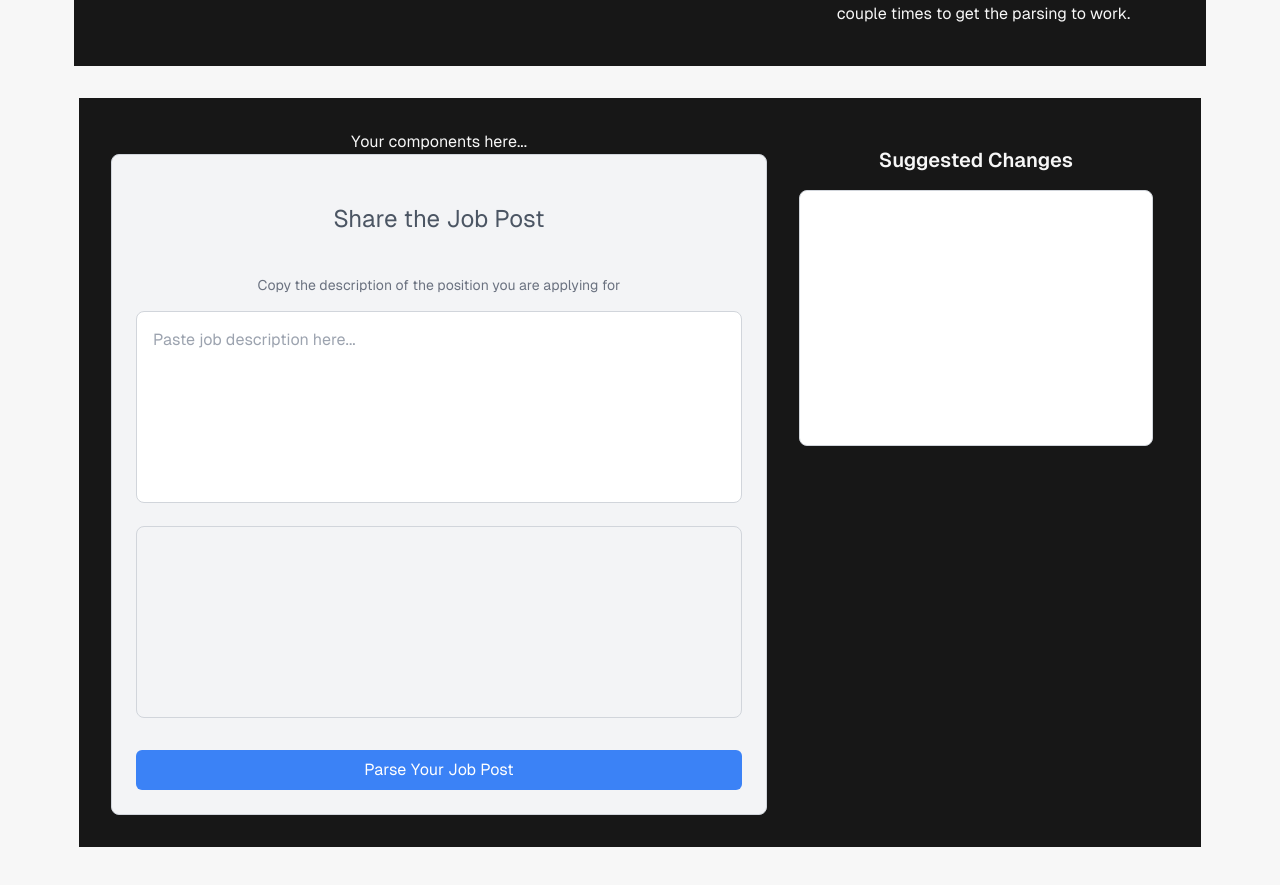
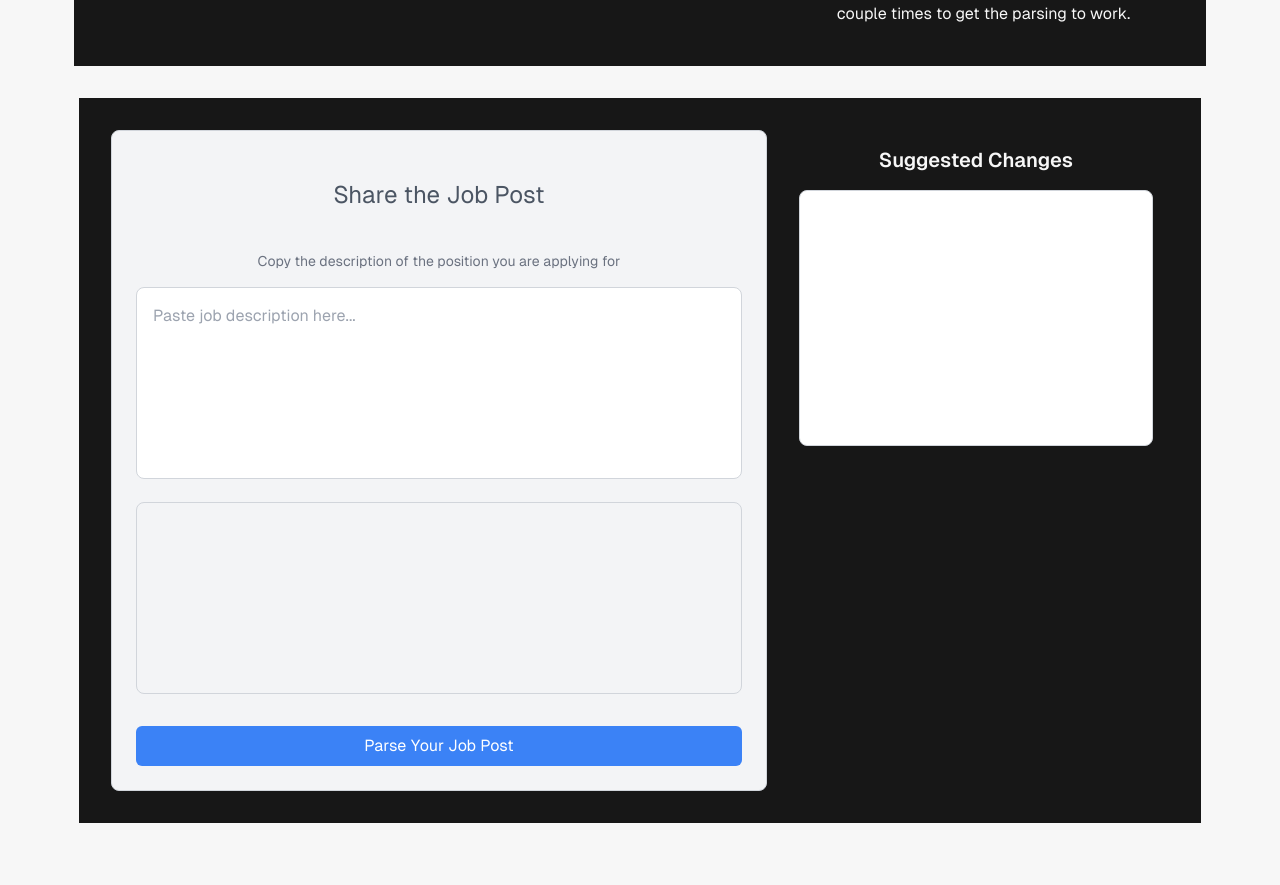
Before and after one commit to gino23odar/ATS-evaluator-Frontend, a Next.js app: page / in a window 1280 px wide. Shown: the part 847-1732 px from the top of the page. Built offline with nearby package versions, Linux system fonts and the light colour scheme.

Commit message:
fix: modified adupload loading p tag

```diff
--- a/src/components/AdUpload.tsx
+++ b/src/components/AdUpload.tsx
@@ -72,11 +72,7 @@ const AdUpload: React.FC<AdUploadProps> = ({ resumeInfo }) => {
     <div className="ad-upload flex flex-col md:flex-row p-6">
 
       <div className="ad-section w-full md:w-[72vw] p-2">
-        {loading ? (
-            <p className="loading-text">Loading...</p>
-            ) : (
-            <div>Your components here...</div>
-        )}
+        {loading && <p className="loading-text">Loading...</p>}
         <div className="upload-box2 bg-gray-100 border border-gray-300 rounded-lg p-6">
           <form id="AdUploadForm" encType="multipart/form-data" className="space-y-4" onSubmit={handleSubmit}>
             <label
```
